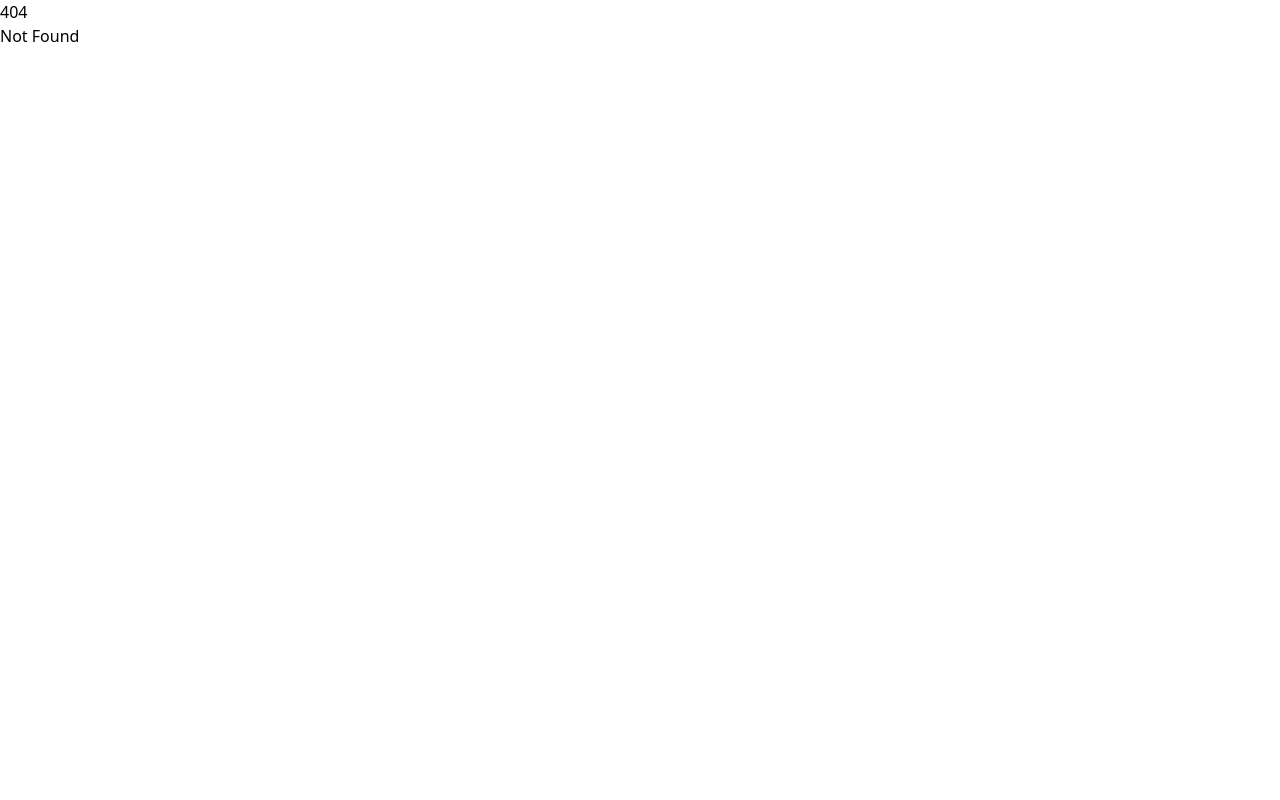
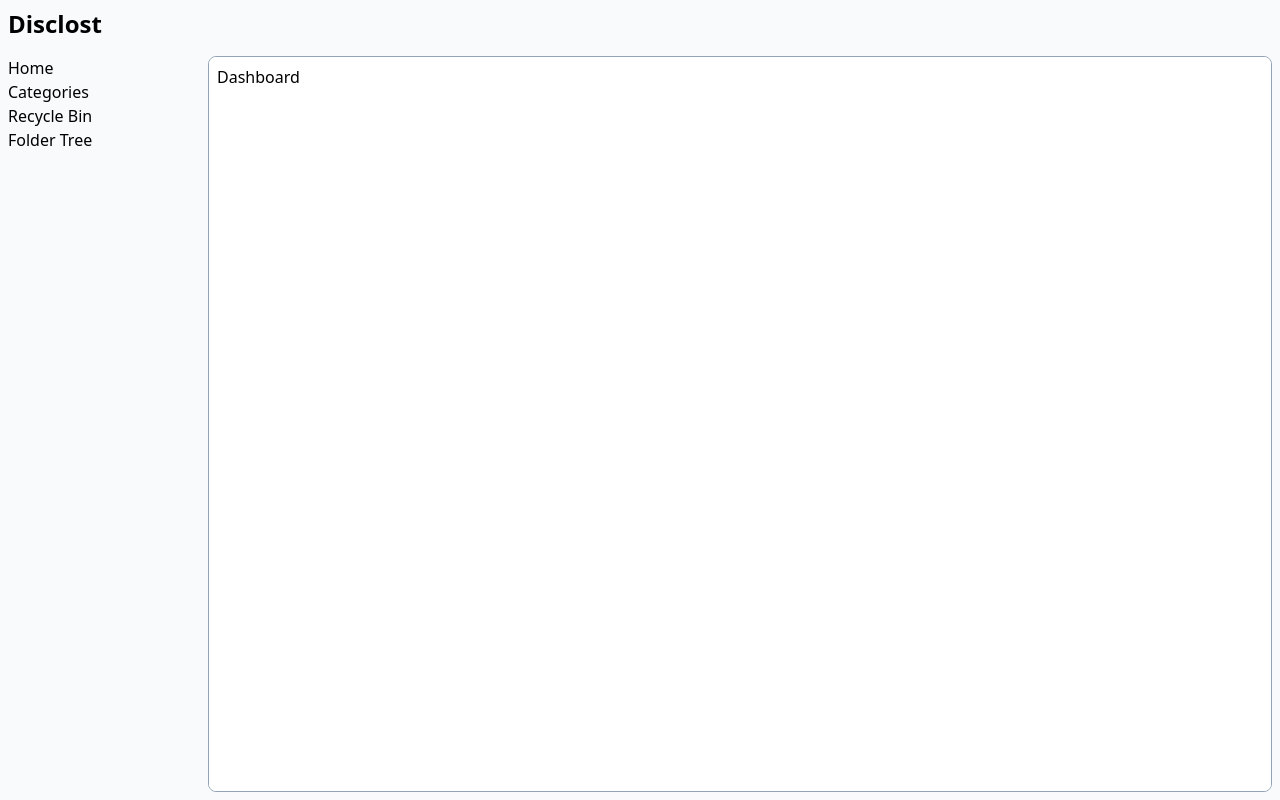
Before and after one commit to kanzoonrekza/disclost-app, a SvelteKit app: page /dashboard in a window 1280 px wide. Before the commit this address had no page. Built offline with nearby package versions, Linux system fonts and the light colour scheme.

Commit message:
slicing main layout

```diff
--- /dev/null
+++ b/src/routes/(main)/+layout.svelte
@@ -0,0 +1,22 @@
+<script lang="ts">
+	import type { LayoutData } from './$types';
+	import Header from './components/Header.svelte';
+	import Sidebar from './components/Sidebar.svelte';
+
+	export let data: LayoutData;
+</script>
+
+<!-- TODO: Mobile responsiveness -->
+
+<div
+	class="grid h-screen w-screen grid-cols-[12rem_1fr] grid-rows-[40px_1fr] gap-2 bg-slate-50 p-2"
+>
+	<div class="text-2xl font-bold">Disclost</div>
+
+	<Header />
+	<Sidebar />
+
+	<div class="overflow-scroll rounded-lg border border-slate-400 bg-white p-2">
+		<slot />
+	</div>
+</div>
--- /dev/null
+++ b/src/routes/(main)/components/Header.svelte
@@ -0,0 +1,4 @@
+<header class="col-span-[2/-1] flex items-center justify-between">
+	<!-- TODO: Search bar -->
+	<!-- TODO: User Icon -->
+</header>
--- /dev/null
+++ b/src/routes/(main)/components/Sidebar.svelte
@@ -0,0 +1,8 @@
+<aside class="overflow-auto">
+	<ul>
+		<li><a href="/dashboard">Home</a></li>
+		<li><a href="/categories">Categories</a></li>
+		<li><a href="/recycle-bin">Recycle Bin</a></li>
+		<li>Folder Tree</li>
+	</ul>
+</aside>
--- /dev/null
+++ b/src/routes/(main)/dashboard/+page.svelte
@@ -0,0 +1,7 @@
+<script lang="ts">
+	import type { PageData } from './$types';
+
+	export let data: PageData;
+</script>
+
+<h1 class="h-screen">Dashboard</h1>
--- a/src/routes/+page.svelte
+++ b/src/routes/+page.svelte
@@ -1,5 +1,6 @@
 <h1 class="text-4xl font-bold">Welcome to SvelteKit</h1>
 <p>
-	Visit <a class="text-blue-700 hover:underline" href="https://kit.svelte.dev">kit.svelte.dev</a> to
-	read the documentation
+	Visit
+	<a class="text-blue-700 hover:underline" href="https://kit.svelte.dev">kit.svelte.dev</a>
+	to read the documentation
 </p>
--- /dev/null
+++ b/src/routes/+page.ts
@@ -0,0 +1,6 @@
+import { redirect } from '@sveltejs/kit';
+
+// * phase v0.0.1 have no auth or landing page. / will redirect to /dashboard
+export async function load() {
+	return redirect(302, '/dashboard');
+}
```
